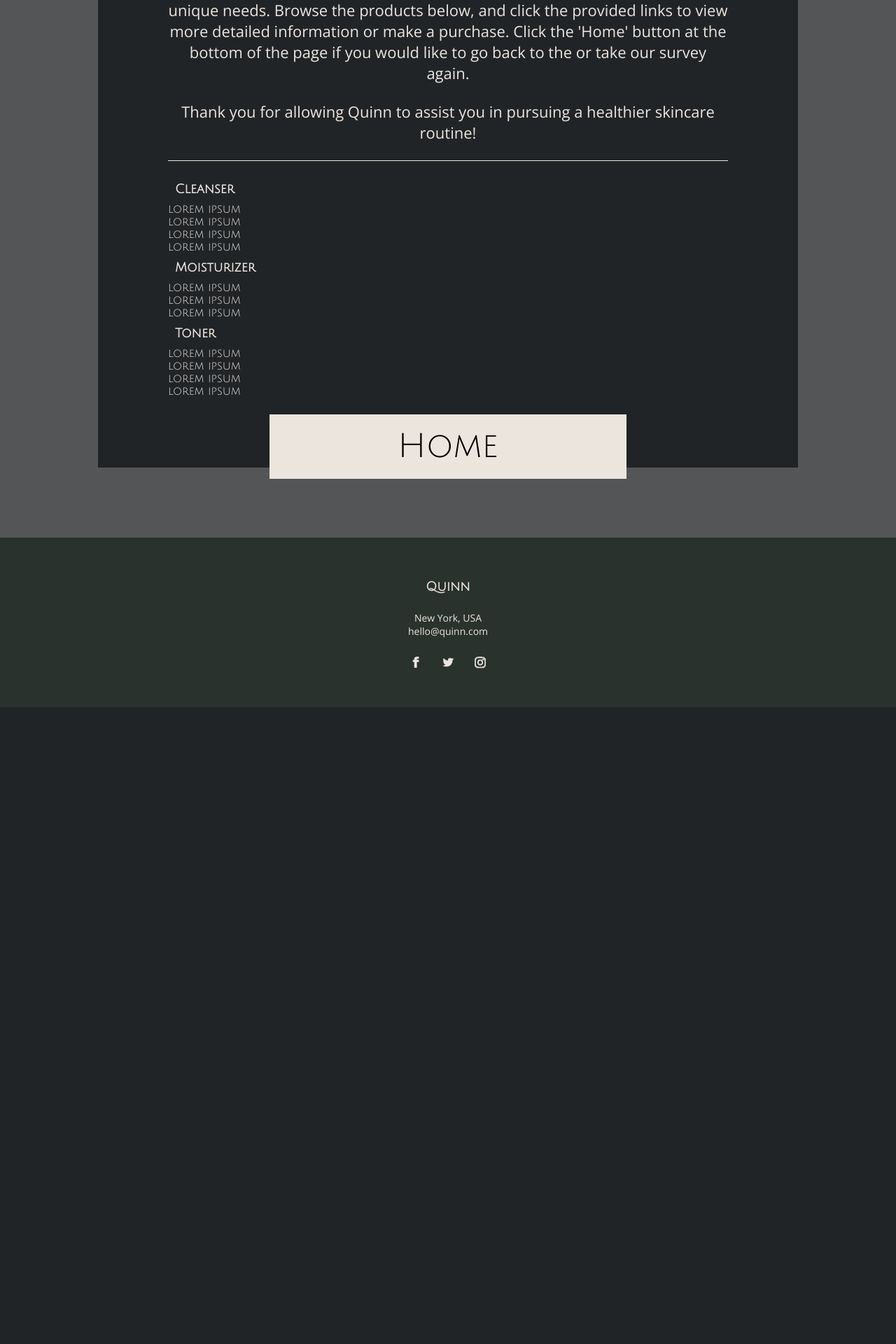
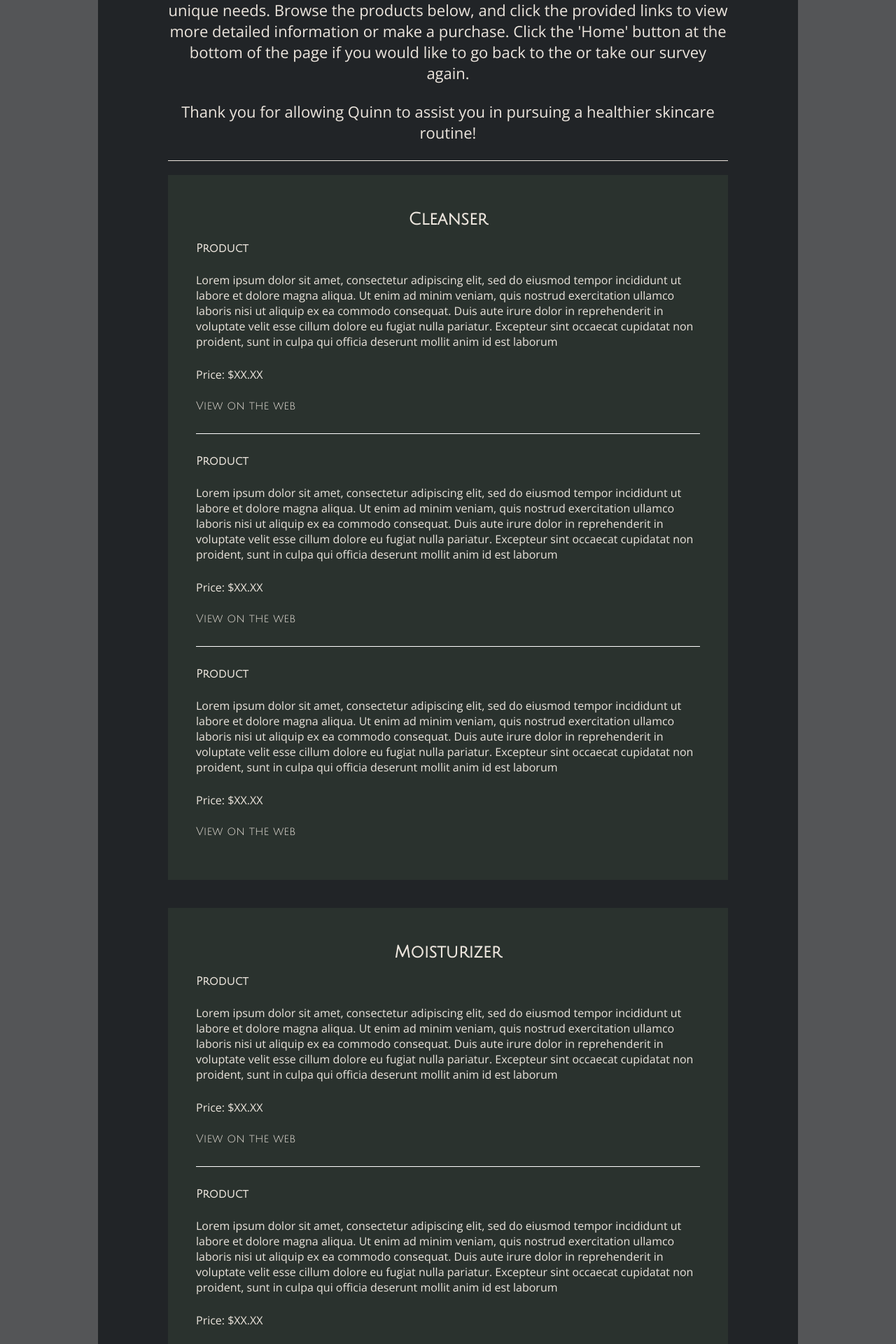
Before and after one commit to MLH-Fellowship/Quinn, a Flask app: page /recommend in a window 1280 px wide. Shown: the part 718-2638 px from the top of the page at 70% size. Before the commit the page ends 1728 px from the top, so only its background shows below. Run offline with Flask 2, Linux system fonts and the light colour scheme; some libraries are stand-ins or nearby versions.

Commit message:
draft out recommended product display

```diff
--- a/static/stylesheets/style.css
+++ b/static/stylesheets/style.css
@@ -131,6 +131,40 @@ label {
   padding: 20px 0;
 }
 
+.display-recommendations-category {
+  padding: 40px;
+  background-color: #2A322E;
+}
+
+.display-recommendations-category + .display-recommendations-category {
+  margin-top: 40px;
+}
+
+.display-recommendations-category h3 {
+  text-align: center;
+  font-size: 24px;
+}
+
+.display-recommendations-category li {
+  margin: 20px 0;
+}
+
+.display-recommendations-category li + li {
+  margin-top: 30px;
+  padding-top: 30px;
+  border-top: 1px solid #fff;
+}
+
+.display-recommendations-category li a {
+  text-decoration: none;
+  color: #ece5dd;
+}
+
+.display-recommendations-category li p {
+  text-align: left;
+  font-size: 16px;
+}
+
 /* FOOTER */
 
 .footer-content {
--- a/templates/recommend.html
+++ b/templates/recommend.html
@@ -10,26 +10,75 @@
     </p>
     <p>Thank you for allowing Quinn to assist you in pursuing a healthier skincare routine!</p>
     <div class="display-recommendations">
+      <div class="display-recommendations-category">
         <h3>Cleanser</h3>
         <ul>
-        <li>lorem ipsum</li>
-        <li>lorem ipsum</li>
-        <li>lorem ipsum</li>
-        <li>lorem ipsum</li>
+          <li>
+            <h4>Product</h4>
+            <p>Lorem ipsum dolor sit amet, consectetur adipiscing elit, sed do eiusmod tempor incididunt ut labore et dolore magna aliqua. Ut enim ad minim veniam, quis nostrud exercitation ullamco laboris nisi ut aliquip ex ea commodo consequat. Duis aute irure dolor in reprehenderit in voluptate velit esse cillum dolore eu fugiat nulla pariatur. Excepteur sint occaecat cupidatat non proident, sunt in culpa qui officia deserunt mollit anim id est laborum</p>
+            <p>Price: $XX.XX</p>
+            <a href="#">View on the web</a>
+          </li>
+          <li>
+            <h4>Product</h4>
+            <p>Lorem ipsum dolor sit amet, consectetur adipiscing elit, sed do eiusmod tempor incididunt ut labore et dolore magna aliqua. Ut enim ad minim veniam, quis nostrud exercitation ullamco laboris nisi ut aliquip ex ea commodo consequat. Duis aute irure dolor in reprehenderit in voluptate velit esse cillum dolore eu fugiat nulla pariatur. Excepteur sint occaecat cupidatat non proident, sunt in culpa qui officia deserunt mollit anim id est laborum</p>
+            <p>Price: $XX.XX</p>
+            <a href="#">View on the web</a>
+          </li>
+          <li>
+            <h4>Product</h4>
+            <p>Lorem ipsum dolor sit amet, consectetur adipiscing elit, sed do eiusmod tempor incididunt ut labore et dolore magna aliqua. Ut enim ad minim veniam, quis nostrud exercitation ullamco laboris nisi ut aliquip ex ea commodo consequat. Duis aute irure dolor in reprehenderit in voluptate velit esse cillum dolore eu fugiat nulla pariatur. Excepteur sint occaecat cupidatat non proident, sunt in culpa qui officia deserunt mollit anim id est laborum</p>
+            <p>Price: $XX.XX</p>
+            <a href="#">View on the web</a>
+          </li>
         </ul>
+      </div>
+      <div class="display-recommendations-category">
         <h3>Moisturizer</h3>
         <ul>
-        <li>lorem ipsum</li>
-        <li>lorem ipsum</li>
-        <li>lorem ipsum</li>
+          <li>
+            <h4>Product</h4>
+            <p>Lorem ipsum dolor sit amet, consectetur adipiscing elit, sed do eiusmod tempor incididunt ut labore et dolore magna aliqua. Ut enim ad minim veniam, quis nostrud exercitation ullamco laboris nisi ut aliquip ex ea commodo consequat. Duis aute irure dolor in reprehenderit in voluptate velit esse cillum dolore eu fugiat nulla pariatur. Excepteur sint occaecat cupidatat non proident, sunt in culpa qui officia deserunt mollit anim id est laborum</p>
+            <p>Price: $XX.XX</p>
+            <a href="#">View on the web</a>
+          </li>
+          <li>
+            <h4>Product</h4>
+            <p>Lorem ipsum dolor sit amet, consectetur adipiscing elit, sed do eiusmod tempor incididunt ut labore et dolore magna aliqua. Ut enim ad minim veniam, quis nostrud exercitation ullamco laboris nisi ut aliquip ex ea commodo consequat. Duis aute irure dolor in reprehenderit in voluptate velit esse cillum dolore eu fugiat nulla pariatur. Excepteur sint occaecat cupidatat non proident, sunt in culpa qui officia deserunt mollit anim id est laborum</p>
+            <p>Price: $XX.XX</p>
+            <a href="#">View on the web</a>
+          </li>
+          <li>
+            <h4>Product</h4>
+            <p>Lorem ipsum dolor sit amet, consectetur adipiscing elit, sed do eiusmod tempor incididunt ut labore et dolore magna aliqua. Ut enim ad minim veniam, quis nostrud exercitation ullamco laboris nisi ut aliquip ex ea commodo consequat. Duis aute irure dolor in reprehenderit in voluptate velit esse cillum dolore eu fugiat nulla pariatur. Excepteur sint occaecat cupidatat non proident, sunt in culpa qui officia deserunt mollit anim id est laborum</p>
+            <p>Price: $XX.XX</p>
+            <a href="#">View on the web</a>
+          </li>
         </ul>
+      </div>
+      <div class="display-recommendations-category">
         <h3>Toner</h3>
         <ul>
-        <li>lorem ipsum</li>
-        <li>lorem ipsum</li>
-        <li>lorem ipsum</li>
-        <li>lorem ipsum</li>
+          <li>
+            <h4>Product</h4>
+            <p>Lorem ipsum dolor sit amet, consectetur adipiscing elit, sed do eiusmod tempor incididunt ut labore et dolore magna aliqua. Ut enim ad minim veniam, quis nostrud exercitation ullamco laboris nisi ut aliquip ex ea commodo consequat. Duis aute irure dolor in reprehenderit in voluptate velit esse cillum dolore eu fugiat nulla pariatur. Excepteur sint occaecat cupidatat non proident, sunt in culpa qui officia deserunt mollit anim id est laborum</p>
+            <p>Price: $XX.XX</p>
+            <a href="#">View on the web</a>
+          </li>
+          <li>
+            <h4>Product</h4>
+            <p>Lorem ipsum dolor sit amet, consectetur adipiscing elit, sed do eiusmod tempor incididunt ut labore et dolore magna aliqua. Ut enim ad minim veniam, quis nostrud exercitation ullamco laboris nisi ut aliquip ex ea commodo consequat. Duis aute irure dolor in reprehenderit in voluptate velit esse cillum dolore eu fugiat nulla pariatur. Excepteur sint occaecat cupidatat non proident, sunt in culpa qui officia deserunt mollit anim id est laborum</p>
+            <p>Price: $XX.XX</p>
+            <a href="#">View on the web</a>
+          </li>
+          <li>
+            <h4>Product</h4>
+            <p>Lorem ipsum dolor sit amet, consectetur adipiscing elit, sed do eiusmod tempor incididunt ut labore et dolore magna aliqua. Ut enim ad minim veniam, quis nostrud exercitation ullamco laboris nisi ut aliquip ex ea commodo consequat. Duis aute irure dolor in reprehenderit in voluptate velit esse cillum dolore eu fugiat nulla pariatur. Excepteur sint occaecat cupidatat non proident, sunt in culpa qui officia deserunt mollit anim id est laborum</p>
+            <p>Price: $XX.XX</p>
+            <a href="#">View on the web</a>
+          </li>
         </ul>
+      </div>
     </div>
     <div class="spacer"></div>
     <a href="/"><button>Home</button></a>
```
Lines whose indentation alone changed are shown as unchanged.
